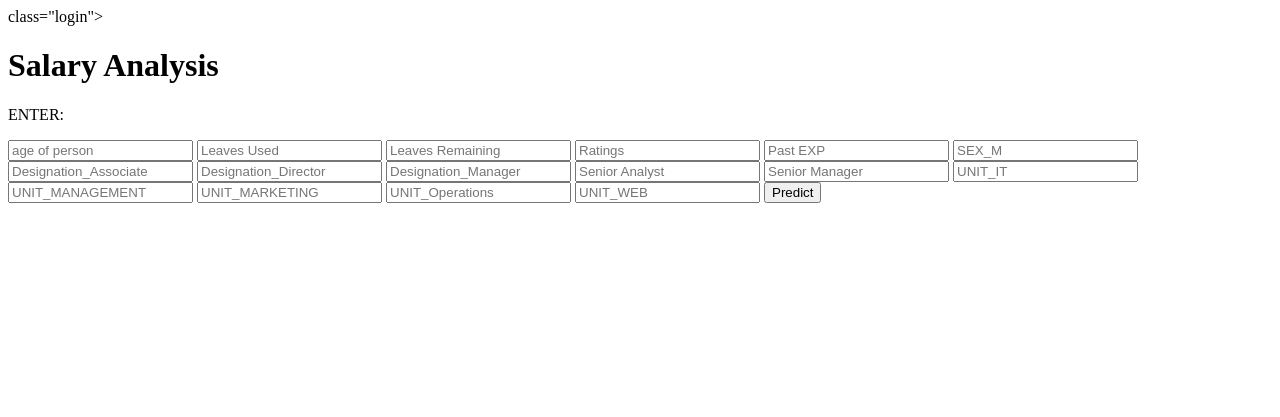
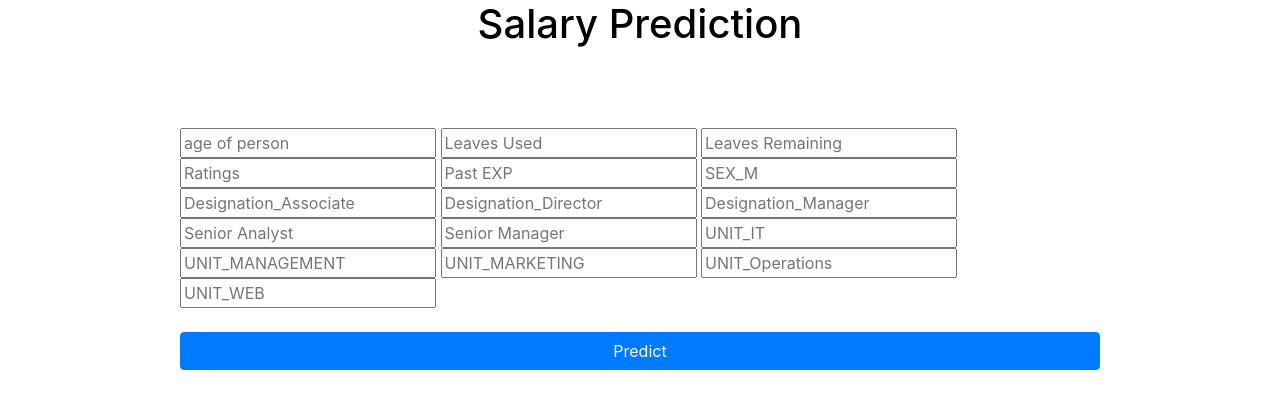
Before and after one commit to siris11/Salary-Prediction, a Flask app: page / in a window 1280 px wide. Shown: the top 417 px of the page. Run offline with Flask 3, Linux system fonts and the light colour scheme; parts of the project's set-up code (start-up, migrations or seed data) failed here and were passed over; some libraries are stand-ins or nearby versions.

Commit message:
Add files via upload

```diff
--- a/templates/index.html
+++ b/templates/index.html
@@ -5,13 +5,93 @@
   <meta charset="UTF-8">
   <meta http-equiv="X-UA-Compatible" content="IE-edge">
   <meta name="viewport" content="width-device-width,initial-scale=1.0">
-  <title>ML API</title>
+  <title>Salary Prediction</title>
+  <meta charset="utf-8">
+    <link rel="stylesheet" href="https://stackpath.bootstrapcdn.com/bootstrap/4.1.3/css/bootstrap.min.css"
+        integrity="sha384-MCw98/SFnGE8fJT3GXwEOngsV7Zt27NXFoaoApmYm81iuXoPkFOJwJ8ERdknLPMO" crossorigin="anonymous">
+    <link rel="stylesheet" type="text/css" href="{{ url_for('static', filename='css/Style.css')}}">
+ <style>
+        body {
+            background: #ffffff;
+            background: linear-gradient(to left, #ffffff 0%, #ffffff 100%);
+        }
+
+        footer a {
+            color: #ef0303;
+        }
+
+        footer a:hover {
+            color: #fff;
+        }
+
+        .centerdiv {
+            height: 15vh;
+            display: flex;
+            justify-content: center;
+            align-items: center;
+        }
+
+        .centerdiv a {
+            height: 30px;
+            width: 30px;
+            background-color: #f5f6fa;
+            border-radius: 50px;
+            text-align: center;
+            margin: 5px;
+            line-height: 30px;
+            box-shadow: 1px 4px 2px 2px #dcdde1;
+            position: relative;
+            overflow: hidden;
+        }
+
+        .centerdiv a i {
+            transition: all 0.3s linear;
+        }
+
+        .centerdiv a:hover i {
+            transform: scale(1.5);
+            color: #f5f6fa;
+        }
+
+        .centerdiv a:before {
+            content: "";
+            width: 120%;
+            height: 120%;
+            position: absolute;
+            top: 90%;
+            left: -50%;
+            background-color: #6200ff;
+            transform: rotate(60deg);
+        }
+
+        .centerdiv a:hover:before {
+            animation: socialicons 0.8s 1;
+            animation-fill-mode: forwards;
+        }
+    </style>
+  </head>
+
+<body>
+
+    <h1>
+        <div style="text-align:center">
+            <font color='black'>
+               Salary Prediction
+            </font>
+        </div>
+    </h1>
+    <br>
 
 
+    <div class="wrapper">
+        <div class="container my-5">
+            <div class="row">
+                <div class="col-md-10 col-sm-6 mx-auto">
+                    <form class="" action="/predict" method="post">
 </head>
 
 <body>
-       <div> class="login">
+       <div style="text-align:center>
 	<h1>Salary Analysis</h1>
         <p>
            ENTER:
@@ -35,14 +115,17 @@
             <input type="text" name="UNIT_OPerations" placeholder="UNIT_Operations">
             <input type="text" name="UNIT_WEB" placeholder="UNIT_WEB">
 
-
+          <br>
+          <br>
             <button type="submit" class="btn btn-primary btn-block btn-large">Predict</button>
 
         </form>
   <br>
   <br>
+
   {{ prediction_text}}
  </div>
 
+
 </body>
 </html>
```
